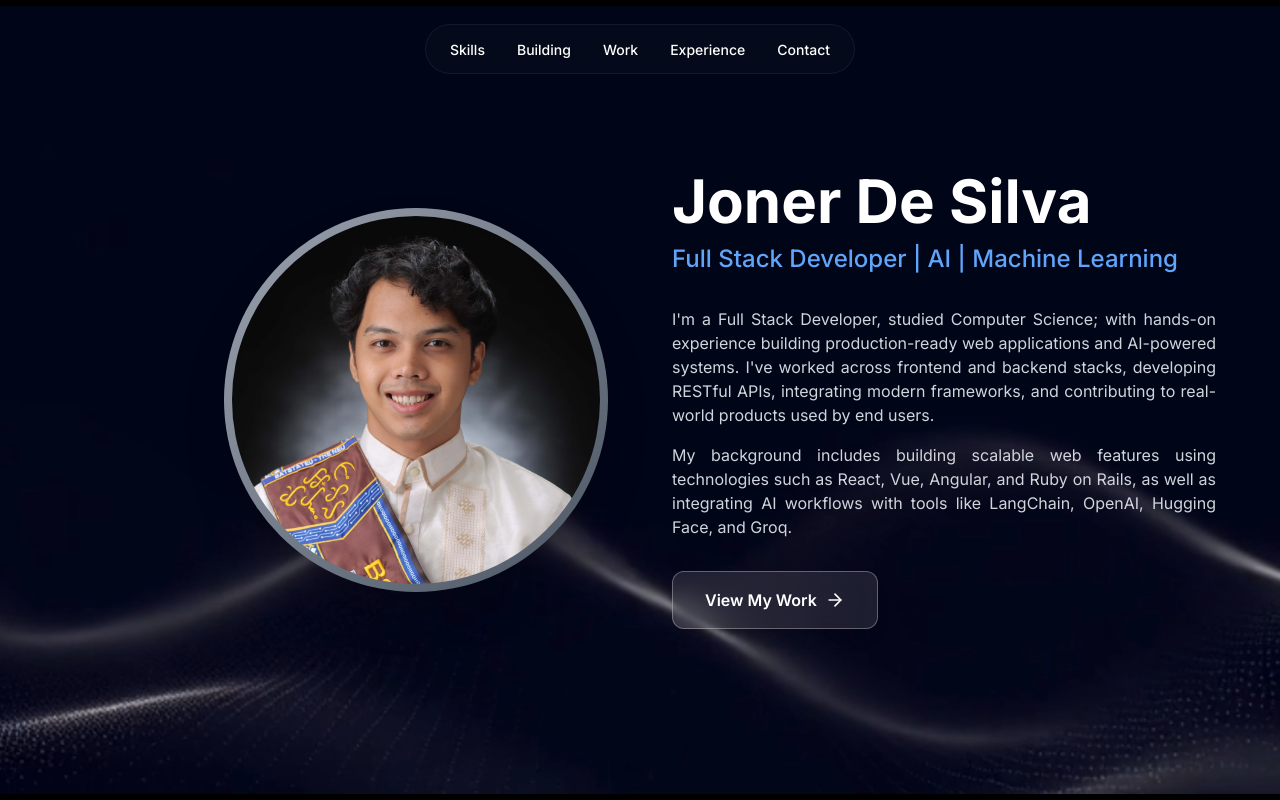
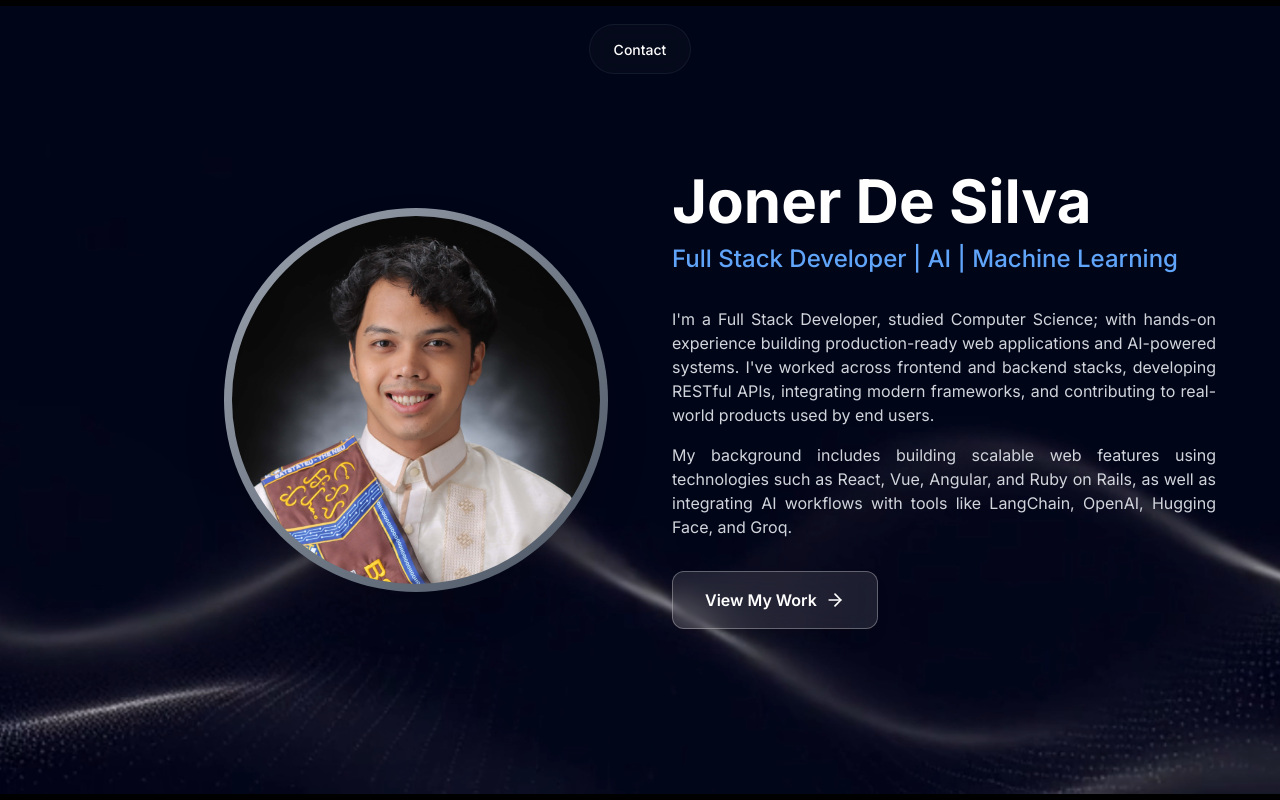
Before and after one commit to yop-dev/portfolio, a React (Vite) app: page / in a window 1280 px wide. Shown: the top 800 px of the page. Built offline with nearby package versions, Linux system fonts and the light colour scheme; the HTML template or start-up script is replaced by a standard one.

Commit message:
on click and on hover display all buttons on header

```diff
--- a/src/components/Hero.jsx
+++ b/src/components/Hero.jsx
@@ -8,20 +8,40 @@ import defaultBg from '../images/def-bg.png';
 const Hero = () => {
   const [videoBgError, setVideoBgError] = useState(false);
   const [activeSection, setActiveSection] = useState('hero');
+  const [isExpanded, setIsExpanded] = useState(false);
+
+  // Helper to determine if a link should be visible
+  const shouldShowLink = (sectionId) => {
+    return activeSection === 'hero' || isExpanded || activeSection === sectionId;
+  };
+
+  // Handle link clicks
+  const handleLinkClick = (sectionId) => {
+    if (activeSection === sectionId) {
+      // If clicking the currently active section, toggle expansion
+      setIsExpanded(!isExpanded);
+    } else {
+      // If clicking a different section, navigate and collapse
+      setIsExpanded(false);
+    }
+  };
 
   useEffect(() => {
     const sections = ['hero', 'skills', 'currently-working', 'projects', 'experience', 'contact'];
 
     const observerOptions = {
       root: null,
-      rootMargin: '-20% 0px -35% 0px', // Triggers when section is near center of viewport
-      threshold: 0.1
+      rootMargin: '-20% 0px -20% 0px', // Adjusted to be more balanced
+      threshold: 0.2 // Slightly increased threshold
     };
 
     const observerCallback = (entries) => {
       entries.forEach((entry) => {
         if (entry.isIntersecting) {
-          setActiveSection(entry.target.id);
+          // Verify we aren't at the very bottom (handled by scroll listener)
+          if (window.innerHeight + window.scrollY < document.body.offsetHeight - 100) {
+            setActiveSection(entry.target.id);
+          }
         }
       });
     };
@@ -33,10 +53,17 @@ const Hero = () => {
       if (element) observer.observe(element);
     });
 
-    // Handle scroll to top specifically
+    // Handle scroll specific cases (Top and Bottom)
     const handleScroll = () => {
+      // Top of page
       if (window.scrollY < 100) {
         setActiveSection('hero');
+        setIsExpanded(false);
+      }
+
+      // Bottom of page (Contact)
+      if ((window.innerHeight + window.scrollY) >= document.body.offsetHeight - 100) {
+        setActiveSection('contact');
       }
     };
     window.addEventListener('scroll', handleScroll);
@@ -119,10 +146,12 @@ const Hero = () => {
           <div className="flex justify-center">
             <motion.div
               layout
+              onMouseEnter={() => setIsExpanded(true)}
+              onMouseLeave={() => setIsExpanded(false)}
               className="flex items-center gap-4 sm:gap-6 lg:gap-8 px-6 py-3 bg-white/10 dark:bg-gray-900/30 backdrop-blur-md rounded-full border border-white/20 dark:border-gray-700/30 transition-all duration-300"
             >
               <AnimatePresence mode="popLayout">
-                {(activeSection === 'hero' || activeSection === 'skills') && (
+                {shouldShowLink('skills') && (
                   <motion.div
                     key="skills"
                     initial={{ opacity: 0, scale: 0.8 }}
@@ -135,6 +164,7 @@ const Hero = () => {
                       smooth={true}
                       offset={-70}
                       duration={500}
+                      onClick={() => handleLinkClick('skills')}
                       className={`text-xs sm:text-sm font-medium transition-colors duration-300 cursor-pointer ${activeSection === 'skills' ? 'text-white' : 'text-white hover:text-blue-400'
                         }`}
                     >
@@ -143,7 +173,7 @@ const Hero = () => {
                   </motion.div>
                 )}
 
-                {(activeSection === 'hero' || activeSection === 'currently-working') && (
+                {shouldShowLink('currently-working') && (
                   <motion.div
                     key="currently-working"
                     initial={{ opacity: 0, scale: 0.8 }}
@@ -156,6 +186,7 @@ const Hero = () => {
                       smooth={true}
                       offset={-70}
                       duration={500}
+                      onClick={() => handleLinkClick('currently-working')}
                       className={`text-xs sm:text-sm font-medium transition-colors duration-300 cursor-pointer ${activeSection === 'currently-working' ? 'text-white' : 'text-white hover:text-blue-400'
                         }`}
                     >
@@ -164,7 +195,7 @@ const Hero = () => {
                   </motion.div>
                 )}
 
-                {(activeSection === 'hero' || activeSection === 'projects') && (
+                {shouldShowLink('projects') && (
                   <motion.div
                     key="projects"
                     initial={{ opacity: 0, scale: 0.8 }}
@@ -177,6 +208,7 @@ const Hero = () => {
                       smooth={true}
                       offset={-70}
                       duration={500}
+                      onClick={() => handleLinkClick('projects')}
                       className={`text-xs sm:text-sm font-medium transition-colors duration-300 cursor-pointer ${activeSection === 'projects' ? 'text-white' : 'text-white hover:text-blue-400'
                         }`}
                     >
@@ -185,7 +217,7 @@ const Hero = () => {
                   </motion.div>
                 )}
 
-                {(activeSection === 'hero' || activeSection === 'experience') && (
+                {shouldShowLink('experience') && (
                   <motion.div
                     key="experience"
                     initial={{ opacity: 0, scale: 0.8 }}
@@ -198,6 +230,7 @@ const Hero = () => {
                       smooth={true}
                       offset={-70}
                       duration={500}
+                      onClick={() => handleLinkClick('experience')}
                       className={`text-xs sm:text-sm font-medium transition-colors duration-300 cursor-pointer ${activeSection === 'experience' ? 'text-white' : 'text-white hover:text-blue-400'
                         }`}
                     >
@@ -206,7 +239,7 @@ const Hero = () => {
                   </motion.div>
                 )}
 
-                {(activeSection === 'hero' || activeSection === 'contact') && (
+                {shouldShowLink('contact') && (
                   <motion.div
                     key="contact"
                     initial={{ opacity: 0, scale: 0.8 }}
@@ -219,6 +252,7 @@ const Hero = () => {
                       smooth={true}
                       offset={-70}
                       duration={500}
+                      onClick={() => handleLinkClick('contact')}
                       className={`text-xs sm:text-sm font-medium transition-colors duration-300 cursor-pointer ${activeSection === 'contact' ? 'text-white' : 'text-white hover:text-blue-400'
                         }`}
                     >
```
